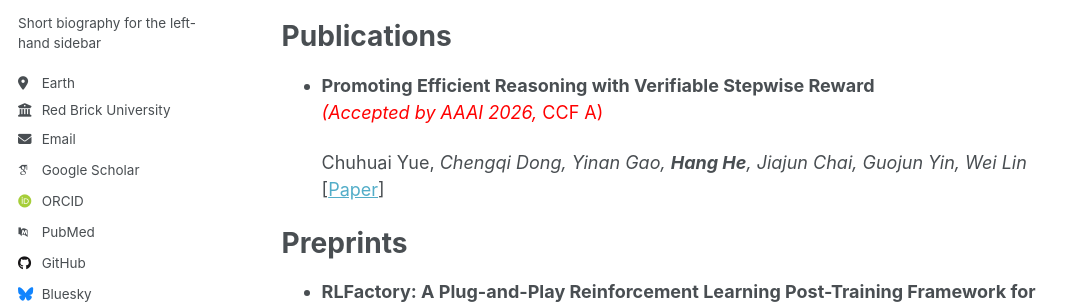
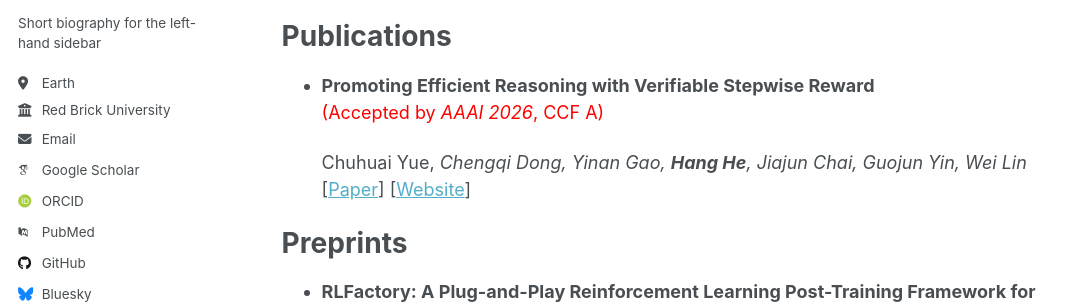
Before and after one commit to hanghe3/hanghe3.github.io, a Jekyll site: the page built from _pages/about.md, in a window 1280 px wide and 900 px high. Shown: the part 303-607 px from the top of the window, without its empty margins (0-1081 px from the left). Built offline with Jekyll 4.4.1, drawn with Linux system fonts in a browser that asks for light colours; some web fonts are replaced; a script that is not in the unit is left out.

Commit message:
Update paper formatting: make AAAI 2026 italic and add website link

```diff
--- a/_pages/about.md
+++ b/_pages/about.md
@@ -14,9 +14,9 @@ My research interest includes AI Agents, Reinforcement Learning, Multimodal Larg
 Publications
 ======
 - **Promoting Efficient Reasoning with Verifiable Stepwise Reward**
-  <span style="color: red; font-style: italic;">(Accepted by AAAI 2026,</span> <span style="color: red;">CCF A)</span>
+  <span style="color: red;">(Accepted by <em>AAAI 2026</em>, CCF A)</span>
 
-  Chuhuai Yue, _Chengqi Dong, Yinan Gao, **Hang He**, Jiajun Chai, Guojun Yin, Wei Lin_ [[Paper](https://arxiv.org/abs/2508.10293)]
+  Chuhuai Yue, _Chengqi Dong, Yinan Gao, **Hang He**, Jiajun Chai, Guojun Yin, Wei Lin_ [[Paper](https://arxiv.org/abs/2508.10293)] [[Website](https://mp.weixin.qq.com/s/8OiJucbM3TkZ0FUTVGnAIA)]
 
 Preprints
 ======
```
